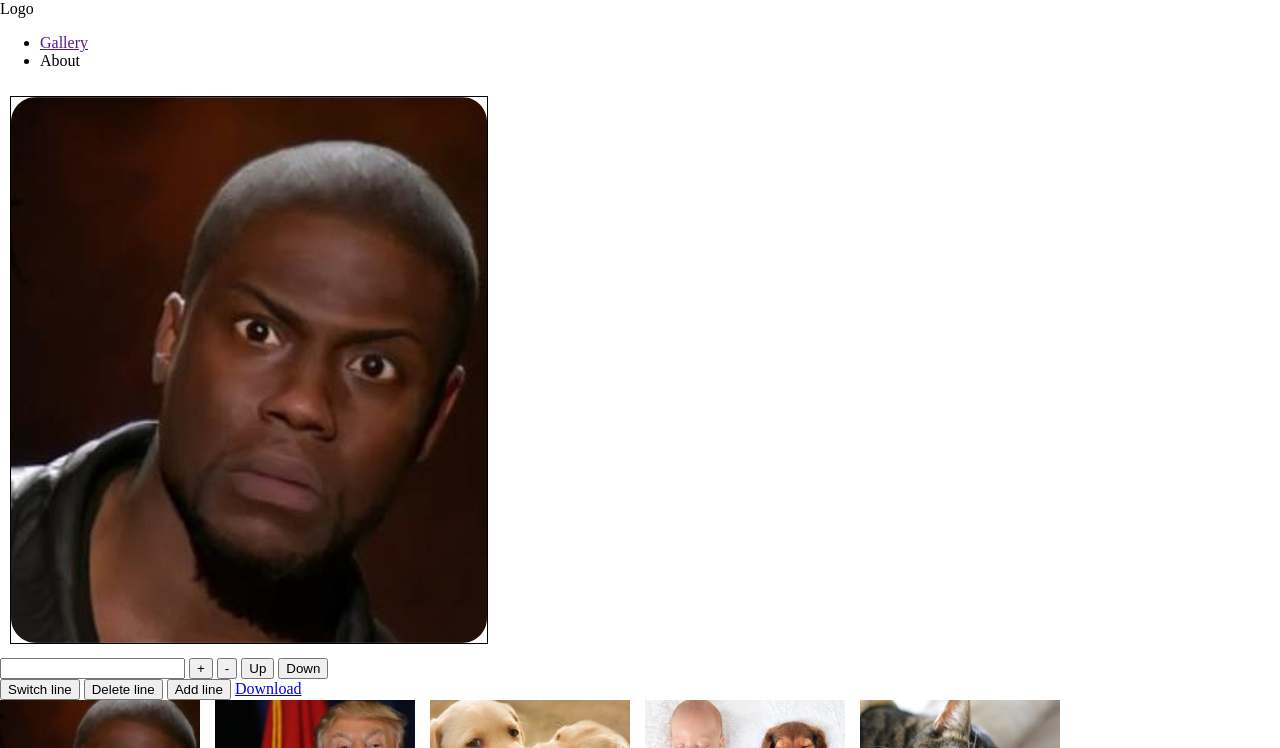
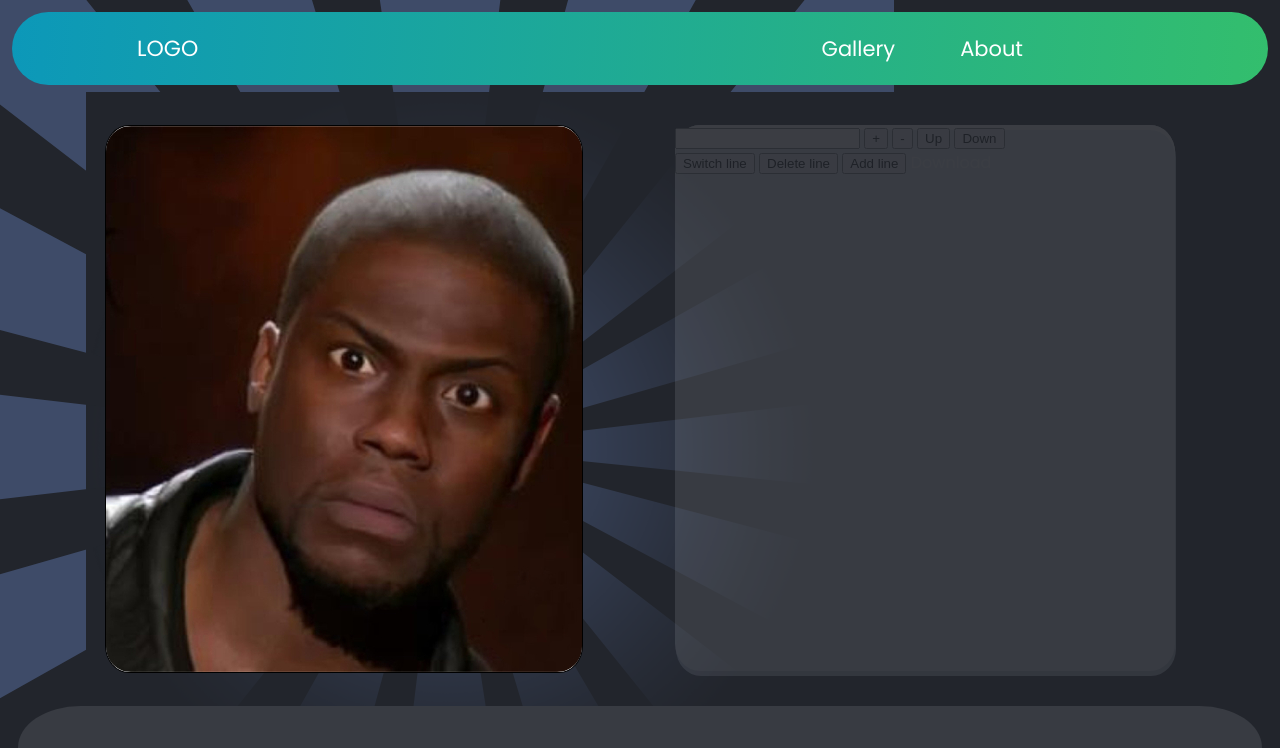
Before and after one commit to ronigabbay/meme-editor, a plain HTML site: page index.html in a window 1280 px wide. Shown: the top 748 px of the page. Drawn offline with Linux system fonts and the light colour scheme.

Commit message:
css before design btn

```diff
--- a/css/main.css
+++ b/css/main.css
@@ -1,19 +1,196 @@
+
+* {
+    box-sizing: border-box;
+}
+
+/* fontface */
+
+@font-face {
+    font-family: Poppins;
+    src: url(/fonts/Poppins-Regular.ttf);
+}
+@font-face {
+    font-family: Poppins-extra-bold;
+    src: url(/fonts/Poppins-ExtraBold.ttf);
+}
+@font-face {
+    font-family: Poppins-semi-bold;
+    src: url(/fonts/Poppins-SemiBold.ttf);
+}
+
+h1 h2 h3 h4 h5 h6 {
+    font-weight: normal;
+}
+
+a {
+    text-decoration: none;
+    color: #ffffff;
+}
+
+img {
+    border-radius: 5%;
+}
+
+/* Basic */
+
+html {
+color: #ffffff;
+font-family: Poppins , sans-serif;
+}
+
 body{
     margin: 0;
-    box-sizing: border-box;
+    background-color: #22252c;
+    background-image: url(/imgs/Background.png);
+    background-repeat: no-repeat;
+    /* background-size: cover; */
+}
+
+
+
+/* layout */
+
+.container {
+    max-width: 1280px;
+    margin: 0 auto;
+}
+
+/* components */
+
+/* header */
+
+.main-header {
+    height: 73px;
+    background-color: #5970c1;
+    background-image: linear-gradient(-86deg, #33be6d 0%, #0c98b9 100%);
+    border-radius: 37px;
+    margin: 12px;
+    max-width: 1257px;
+    /* display: flex;
+    justify-content: space-between;
+    align-items: center; */
+}
+
+.main-header .logo {
+    font-size: 1.375rem;
+    text-transform: uppercase;
+    margin-inline-start: 125px;
+    /* text-align: left; */
+}
+
+.main-header .main-nav {
+    margin-inline-end: 245px;
+}
+
+.main-header .main-nav li {
+    margin-inline-start: 65px;
+}
+
+.main-header .main-nav li a {
+    font-size: 1.3125rem;
+}
+
+
+
+/* helpers */
+
+/* flex helpers */
+
+.flex {
+    display: flex;
+}
+
+.flex.space-between {
+    justify-content: space-between;
+}
+.flex.align-center {
+    align-items: center;
+}
+
+/* list helpers */
+
+.clean-list {
+    list-style-type: none;
+    margin: 0;
+    padding: 0;
+}
+
+
+.main-editor {
+    display: grid;
+    grid-template-columns: repeat(256, 1fr);
+    grid-template-rows: repeat(2, 1fr);
+    max-height: 546px;
+    margin-bottom: 45px;
+    margin-top: 30px;
+    /* margin: 10px auto; */
+}
+
+
+
+.canvas-container {
+    /* flex-basis: 45%; */
+    margin: 10px;
+    grid-column-start: 20;
+    grid-column-end: 114;
+    grid-row-start: 1;
+    grid-row-end: 2;
+
 }
 
 canvas {
     /* display: block; */
     padding: 0;
+    /* margin: 10px; */
+    border: 1px solid black;
+    border-radius: 5%;
+
+}
+
+.btns-container{
+    max-height: 546px;
+    grid-column-start: 134;
+    grid-column-end: 238;
+    grid-row-start: 1;
+    grid-row-end: 2;
     margin: 10px;
-    border: 1px solid black;
+    /* padding: 10px; */
+    /* margin-inline-start: 90px; */
+    /* scroll-margin-inline-end: 90px; */
+    background-color: #ebeef3;
+    box-shadow: 1px 5px 0 #bbc4d1, inset 0 5px 0 #ffffff;
+    opacity: 0.11;
+    border-radius: 5%;
+    /* flex-basis: 45%; */
 }
+
+
+/* Gallery */
+
+.main-gallery{
+    background-color: #383b42;
+    margin-inline-end: 18px;
+    margin-inline-start: 18px;
+    border-radius: 5%;
+    margin-top: 15px;
+    margin-bottom: 15px;
+}
+
 .grid-container {
+    margin: 0 auto;
+    padding-inline-start: 50px;
+    padding-inline-end: 50px;
+    /* padding-inline-end: 65px; */
+    padding-top: 45px;
+    padding-bottom: 45px;
     display: grid;
-    grid-template-columns: repeat(5, 200px);
+    /* grid-template-columns: repeat(5, 200px); */
+    grid-template-columns: repeat(5, 1fr);
     grid-template-rows: repeat(4, 173px);
-    grid-gap: 15px
+    grid-gap: 15px;
+
+    /* grid-template-columns: repeat(4, 200px);
+    grid-gap: 25px; */
 }
 
 /* עיצוב ומיקום זמני */
@@ -29,7 +206,7 @@ canvas {
     transform: translate(600px, -490px)
 } */
 
-/* .box{
+/* .btns-box{
     transform: translate(600px, -500px)
 } */
 
--- a/index.html
+++ b/index.html
@@ -10,20 +10,24 @@
 
 <body onload="onInit()">
 
-    <header class="main-header">
+
+
+
+
+    <header class="main-header container flex space-between align-center">
 
         <div class="logo">Logo</div>
 
         <nav>
-            <ul class="main-nav">
+            <ul class="main-nav clean-list flex">
                 <li><a href="">Gallery</a></li>
-                <li><a href=""></a>About</li>
+                <li><a href="">About</a></li>
             </ul>
         </nav>
 
     </header>
 
-    <section class="main-editor">
+    <section class="main-editor container">
 
         <div class="canvas-container">
             <!-- height="500" width="500" -->
@@ -32,7 +36,7 @@
             </canvas>
         </div>
 
-        <div class="btn-box">
+        <div class="btns-container">
             <input onkeydown="onDrawText()" class="text-line" type="text">
             <button class="font-size-btn" onclick="onIncreaseFont()">+</button>
             <button class="font-size-btn" onclick="onDecreaseFont()">-</button>
@@ -47,7 +51,9 @@
 
     </section>
 
-    <section class="main-gallery">
+
+
+    <section class="main-gallery container">
 
         <div class="grid-container gallery-container">
 
@@ -56,7 +62,11 @@
     </section>
 
 
-    <footer class="main-footer"></footer>
+    <footer class="main-footer">
+        <div class="footer-container container" >
+            <h4>Created By Roni Gabbay</h4>
+        </div>
+    </footer>
 
 
     <script src="./js/gallery-service.js"></script>
```
Also changed, not shown: fonts/Poppins-SemiBold.ttf (added), imgs/Background.png (added).
